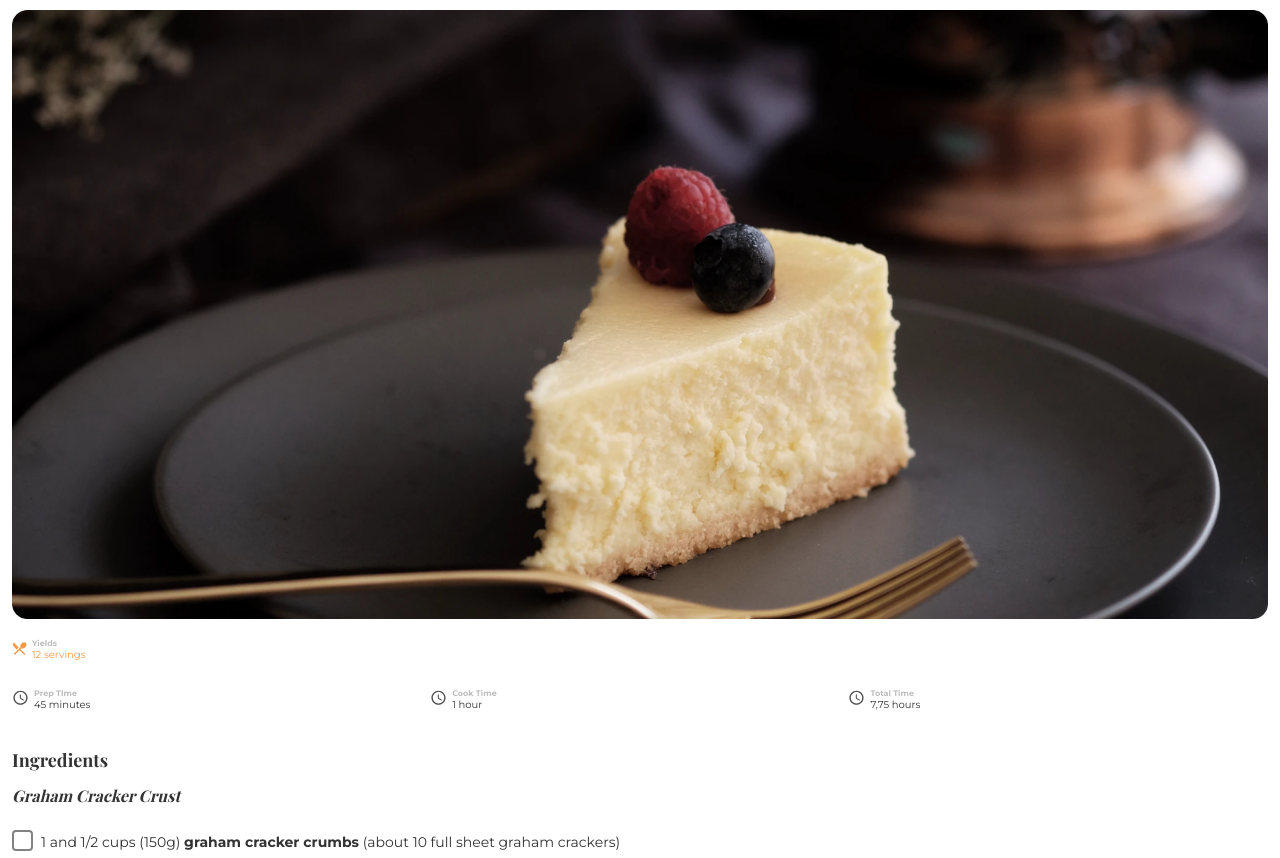
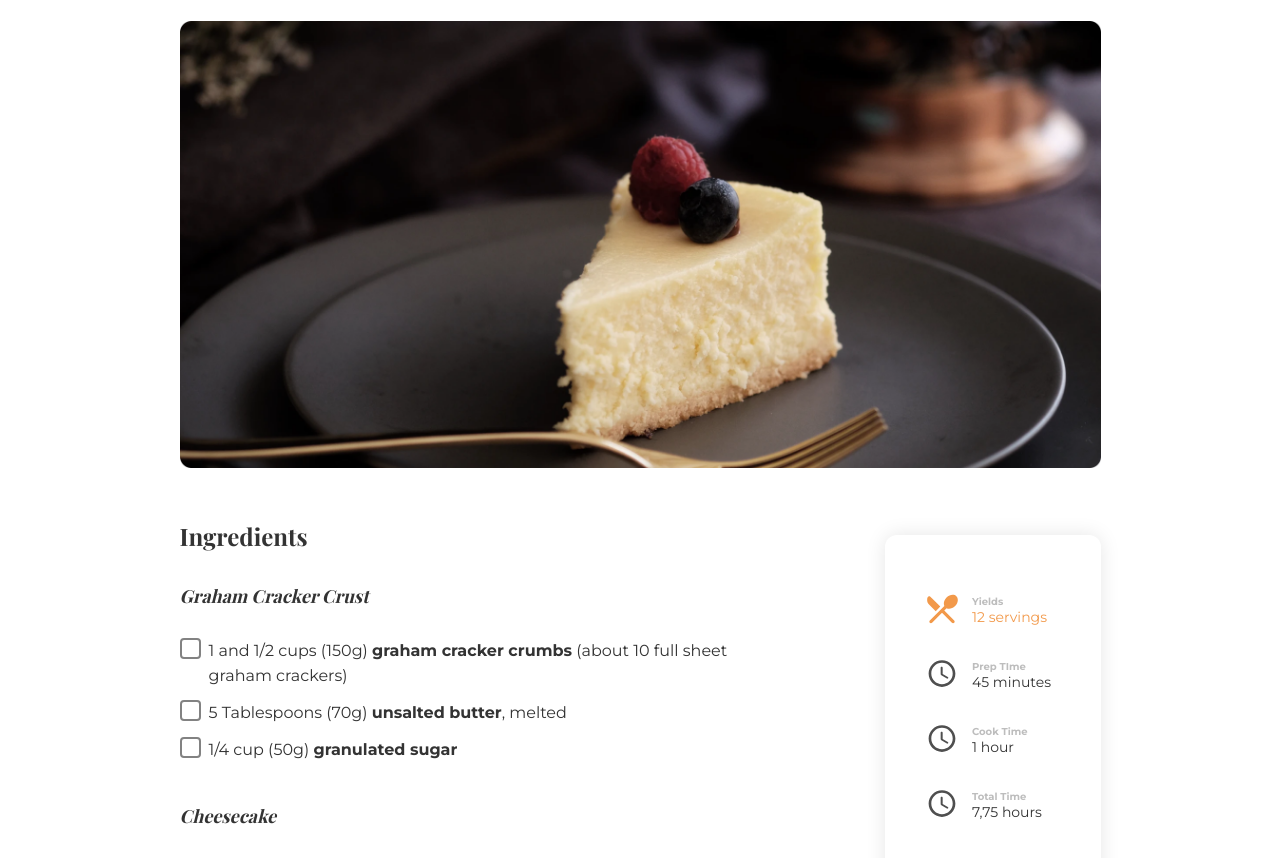
Before and after one commit to luisangelsalcedo/devc_recipe-page, a plain HTML site: page index.html in a window 1280 px wide. Shown: the part 165-1023 px from the top of the page. Drawn offline with nearby package versions, Linux system fonts and the light colour scheme; a web font is replaced by a local one.

Commit message:
💻 Add desktop view

```diff
--- a/assets/scss/style.scss
+++ b/assets/scss/style.scss
@@ -9,10 +9,13 @@
 
 .container{
     width: 100%;
-    max-width: 1280px;
+    max-width: 969px;
     padding: 0 pxToRem(12);
     position: relative;
     margin: auto;
+    @media (min-width:615px) {
+        padding: 0 pxToRem(24);
+    }
 }
 
 .page{
@@ -25,9 +28,26 @@
 
     &-header{
         padding-top: pxToRem(32);
+
+        @media (min-width:615px) {
+            margin-bottom: pxToRem(30);
+        }
+
+        @media (min-width:750px) {
+            margin-bottom: pxToRem(48);
+        }
+
         h1{
             font-size: pxToRem(24);
             margin-bottom: pxToRem(12);
+
+            @media (min-width:615px) {
+                font-size: pxToRem(30);
+            }
+
+            @media (min-width:750px) {
+                font-size: pxToRem(48);
+            }
         }
         p{
             width: 320px;
@@ -35,6 +55,15 @@
             font-size: pxToRem(12);
             padding-left: pxToRem(24);
             margin-bottom: pxToRem(24);
+
+            @media (min-width:615px) {
+                width: 592px;
+                font-style: italic;
+            }
+
+            @media (min-width:750px) {
+                font-size: pxToRem(14);
+            }
 
             img{
                 position: absolute;
@@ -46,9 +75,23 @@
             width: 100%;
         }
     }
+
+    @media (min-width:615px) {
+        & > .container{
+            display: flex;
+            flex-direction: row-reverse;
+            justify-content: space-between;
+        }
+    }
 }
 
 main{
+
+    @media (min-width:750px) {
+        width: 599px;
+        padding-right: pxToRem(20);
+        margin-bottom: pxToRem(57);
+    }
     .ingredients{
         color: $grey1;
 
@@ -59,8 +102,16 @@ main{
                 align-items: flex-start;
                 font-size: pxToRem(14);
 
+                @media (min-width: 750px) {
+                    font-size: 1rem;
+                }
+
                 span{
                     line-height: pxToRem(25);
+                }
+
+                i{
+                    font-weight: 500;
                 }
 
                 input[type=checkbox]{
@@ -153,6 +204,19 @@ main{
                 margin-bottom: pxToRem(24);
             }
         }
+
+        @media (min-width: 750px) {
+            h3{
+                font-size: pxToRem(24);
+                margin-bottom: pxToRem(32);
+            }
+            article{
+                h3{
+                    font-size: pxToRem(18);
+                    margin-bottom: pxToRem(30);
+                }
+            }
+        }
     }
 }
 
@@ -166,11 +230,23 @@ main{
         text-decoration: none;
         font-size: inherit;
     }
+
+    @media (min-width:615px) {
+        a {
+            display: inline;
+        }
+    }
+
+    @media (min-width:750px) {
+        font-size: 1rem;
+    }
+
 }
 
 aside{
     margin: pxToRem(15) 0 pxToRem(10) 0;
-    & > div{
+    .details {
+        & > section{
             display: flex;
 
             &:first-child{
@@ -190,6 +266,11 @@ aside{
                 dt{
                     margin-right: pxToRem(5);
                     flex-shrink: 0;
+
+                    img{
+                        width: 17px;
+                        height: 17px;
+                    }
                 }
                 dd{
                     font-size: pxToRem(10);
@@ -201,6 +282,45 @@ aside{
                 }
             }
         }
+        @media (min-width:615px) {
+            width: 150px;
+            padding: pxToRem(24) pxToRem(24) pxToRem(8) pxToRem(24);
+            box-shadow: 0px 0px 20px 0px rgba($color: #000000, $alpha: .1);
+            border-radius: pxToRem(12);
+
+            & > section {
+                flex-direction: column;
+
+                dl{
+                    width: 100%;
+                }
+            }
+        }
+
+        @media (min-width:750px) {
+            width: 216px;
+            padding: pxToRem(57) pxToRem(40) pxToRem(49) pxToRem(40);
+
+
+            & > section {
+                dl{
+                    dt{
+                        margin-right: pxToRem(13.5);
+                        img{
+                            width: 34px;
+                            height: 34px;
+                        }
+                    }
+                    dd{
+                        font-size: pxToRem(14);
+                        b{
+                            font-size: pxToRem(10);
+                        }
+                    }
+                }
+            }
+        }
+    }
 }
 
 @import "./footer.scss";
--- a/index.html
+++ b/index.html
@@ -24,7 +24,8 @@
       <aside>
         <!-- baking times -->
         <!--  -->
-        <div>
+        <div class="details">
+          <section>
             <dl>
               <dt><img src="./assets/svgs/icon-dining.svg" alt="dining"></dt>
               <dd>
@@ -32,9 +33,9 @@
                 12 servings
               </dd>
             </dl>
-        </div>
+          </section>
           <!--  -->
-        <div>
+          <section>
             <dl>
               <dt><img src="./assets/svgs/icon-clock.svg" alt="clock"></dt>
               <dd>
@@ -56,6 +57,7 @@
                 7,75 hours
               </dd>
             </dl>
+          </section>
         </div>
       </aside>
       <main>
@@ -139,7 +141,7 @@
                 <label>
                   <input type="checkbox">
                   <div class="check"></div>
-                  <span>topping suggestions: salted caramel, lemon curd, strawberry topping, chocolate ganache, red wine chocolate ganache, fresh fruit, whipped cream, or raspberry sauce (recipe in notes) </span>
+                  <span>topping suggestions: <i>salted caramel, lemon curd, strawberry topping, chocolate ganache, red wine chocolate ganache, fresh fruit, whipped cream, or raspberry sauce</i> (recipe in notes) </span>
                 </label>
               </li>
             </ul>
```
Also changed, not shown: assets/css/style.css, assets/img/preview.png (added), 1 other file. Lines whose indentation alone changed are shown as unchanged.
